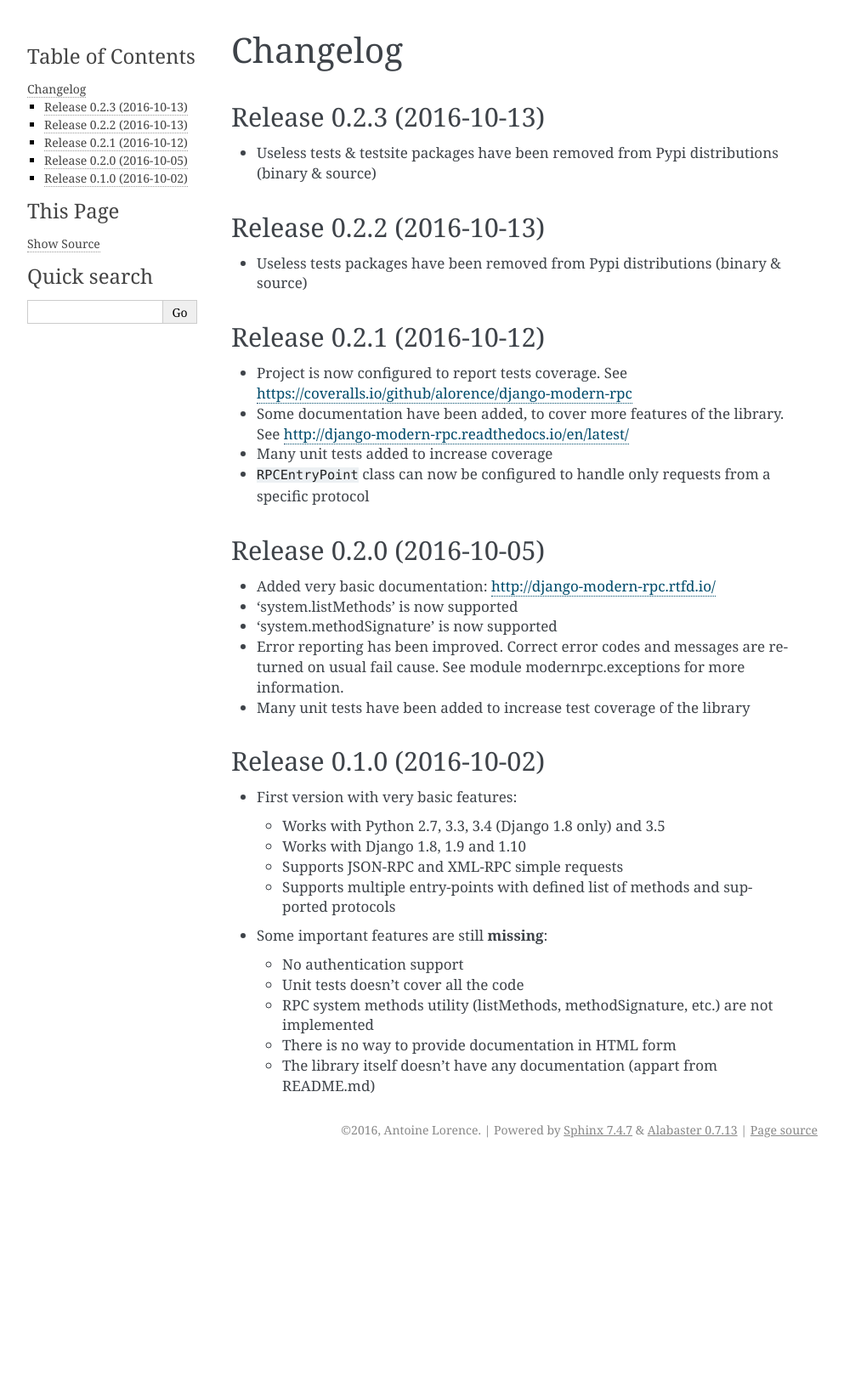
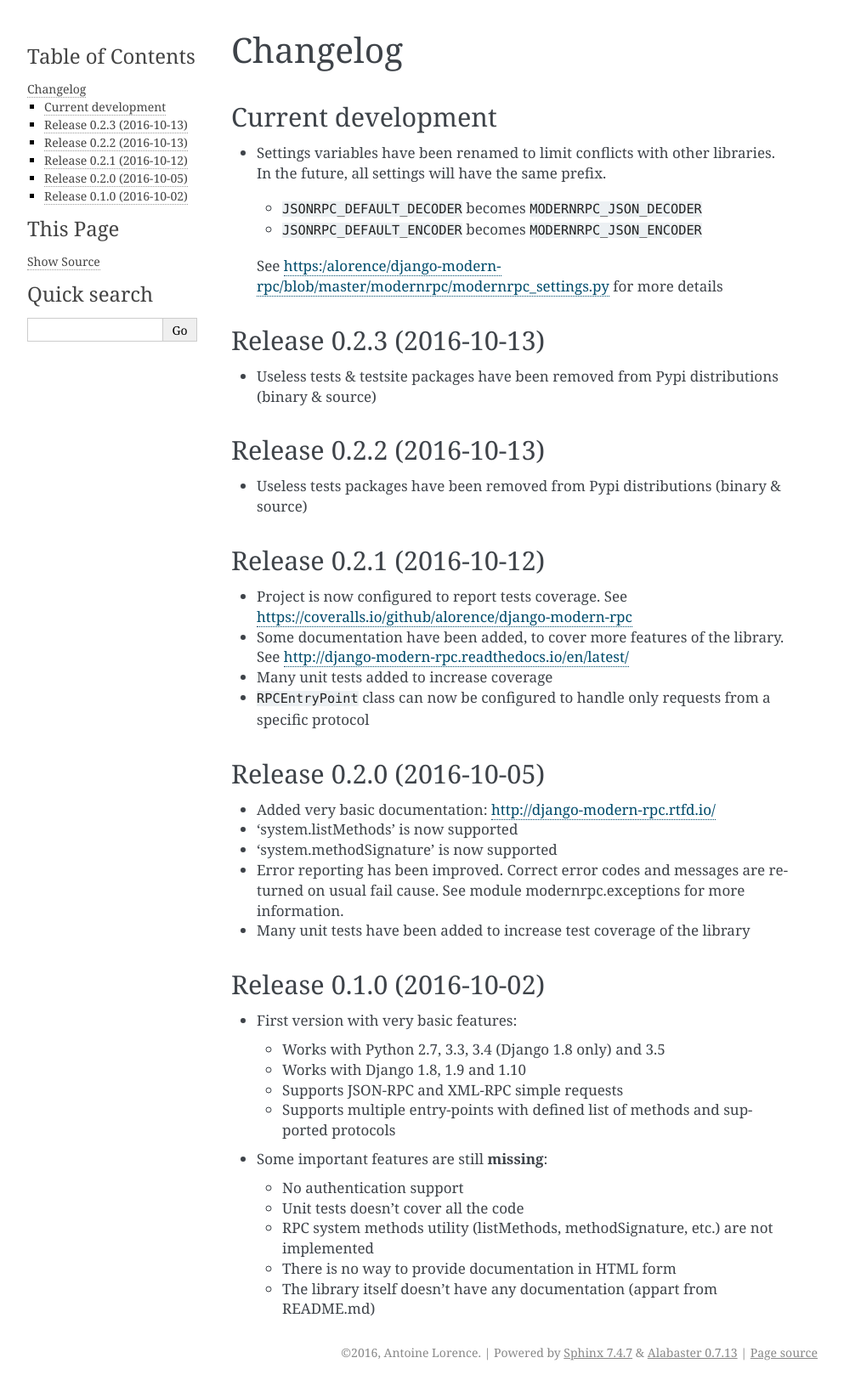
Before and after one commit to alorence/django-modern-rpc, a Sphinx documentation site: the page built from docs/source/changelog.rst, in a window 1280 px wide. Shown: the whole page at 85% size, without its empty margins (148-1141 px from the left). Built offline with Sphinx 7.4.7, drawn with Linux system fonts in a browser that asks for light colours; before the commit the page ends 1369 px from its top, so only the background shows below that.

Commit message:
Update settings name for json decoder and encoder classes

```diff
--- a/CHANGELOG.rst
+++ b/CHANGELOG.rst
@@ -1,5 +1,15 @@
 Changelog
 =========
+
+Current development
+-------------------
+
+- Settings variables have been renamed to limit conflicts with other libraries. In the future, all settings will have
+  the same prefix.
+
+  * ``JSONRPC_DEFAULT_DECODER`` becomes ``MODERNRPC_JSON_DECODER``
+  * ``JSONRPC_DEFAULT_ENCODER`` becomes ``MODERNRPC_JSON_ENCODER``
+  See https:/alorence/django-modern-rpc/blob/master/modernrpc/modernrpc_settings.py for more details
 
 Release 0.2.3 (2016-10-13)
 --------------------------
--- a/docs/source/configuration.rst
+++ b/docs/source/configuration.rst
@@ -10,8 +10,8 @@ JSON Serialization and deserialization
 
 You can configure how JSON-RPC handler will serialize and unserialize data::
 
-   JSONRPC_DEFAULT_DECODER = "json.decoder.JSONDecoder"
-   JSONRPC_DEFAULT_ENCODER = "django.core.serializers.json.DjangoJSONEncoder"
+   MODERNRPC_JSON_DECODER = "json.decoder.JSONDecoder"
+   MODERNRPC_JSON_ENCODER = "django.core.serializers.json.DjangoJSONEncoder"
 
 Override if you want to use a different class to serialize your data into JSON. The default Django encoder is used by
 default, it overrides the default python encoder to improve its behavior::
```
Also changed, not shown: 2 other files.
